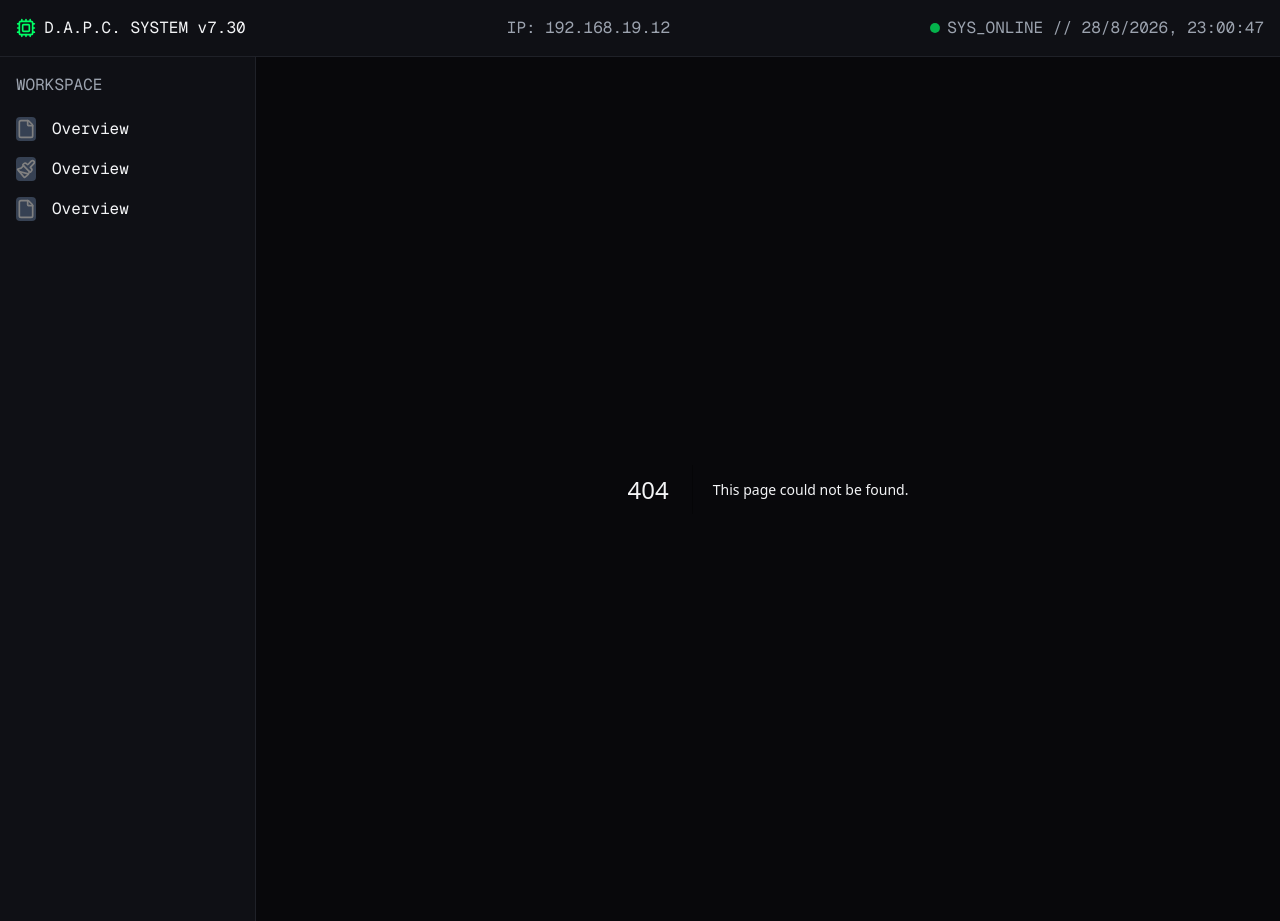
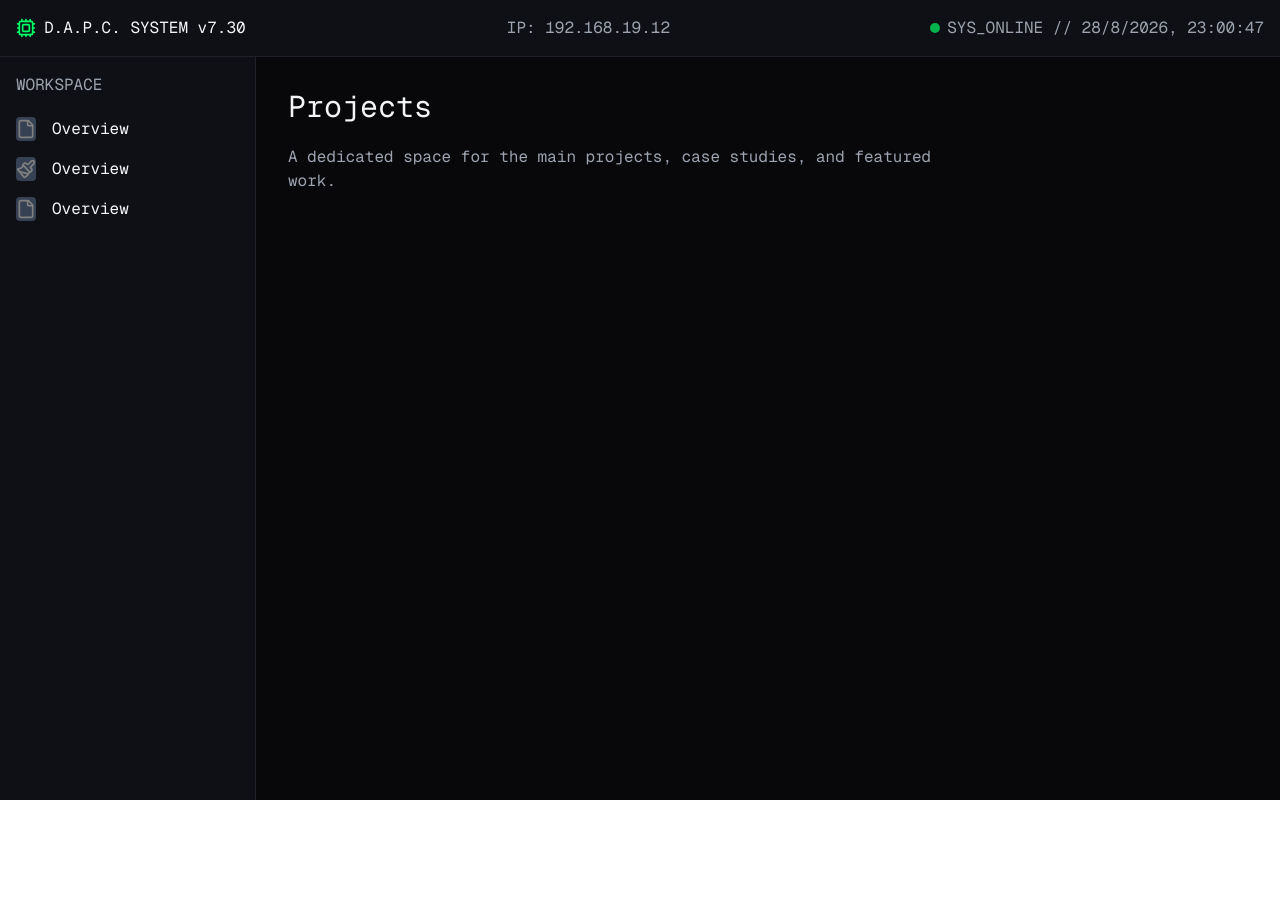
Before and after one commit to zentoo31/portfolio, a Next.js app: page /projects in a window 1280 px wide. Before the commit this address had no page. After the commit the page ends 800 px from the top, so only its background shows below. Built offline with nearby package versions, Linux system fonts and the light colour scheme.

Commit message:
Add ProjectsPage component with animation effects

```diff
--- /dev/null
+++ b/src/app/(pages)/projects/page.tsx
@@ -0,0 +1,18 @@
+"use client"
+import { motion } from "motion/react";
+
+export default function ProjectsPage() {
+  return (
+    <motion.div
+      initial={{ opacity: 0 }}
+      animate={{ opacity: 1 }}
+      transition={{ duration: 0.5 }}
+      className="space-y-4 font-mono gap-1 flex flex-col">
+      <h1 className="text-3xl text-text-def">Projects</h1>
+      <p className="max-w-2xl text-text-description">
+        A dedicated space for the main projects, case studies, and featured
+        work.
+      </p>
+    </motion.div>
+  );
+}
```
